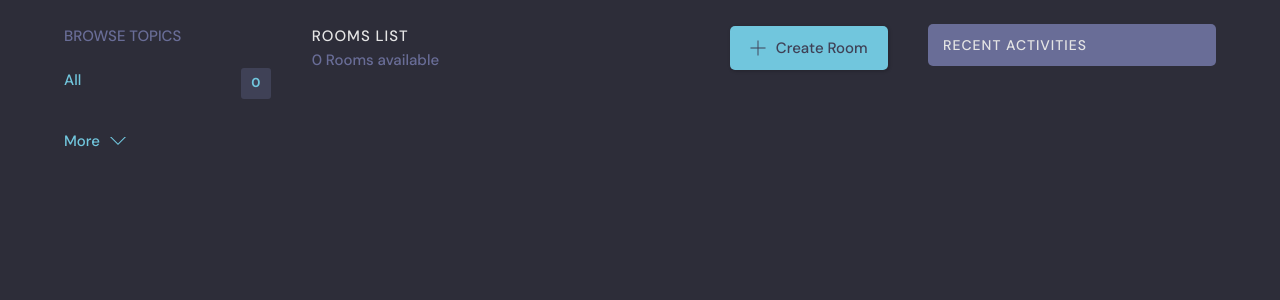
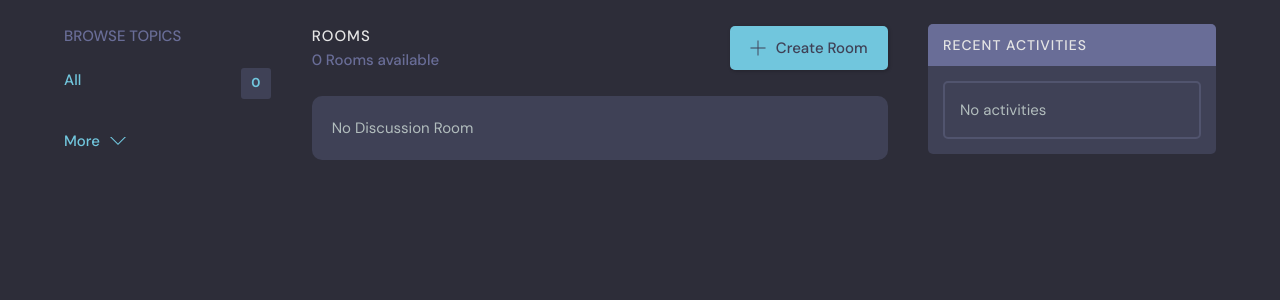
Before and after one commit to yijing-wu/Circle, a Django app: page / in a window 1280 px wide. Shown: the part 76-376 px from the top of the page. Run offline with Django 4.2, Linux system fonts and the light colour scheme; data that the repository does not hold is empty.

Commit message:
Add text when no activities/rooms

```diff
--- a/base/templates/base/activity_component.html
+++ b/base/templates/base/activity_component.html
@@ -2,6 +2,12 @@
   <div class="activities__header">
     <h2>Recent Activities</h2>
   </div>
+  {% if room_messages|length == 0 %}
+  <div class="activities__box">
+    <div>No activities</div>
+  </div>
+  {% endif %}
+  <!-- -->
   {% for message in room_messages %}
   <div class="activities__box">
     <div class="activities__boxHeader roomListRoom__header">
--- a/base/templates/base/feed_component.html
+++ b/base/templates/base/feed_component.html
@@ -1,3 +1,10 @@
+{% if rooms|length == 0 %}
+<div class="roomListRoom">
+  <span>No Discussion Room</span>
+</div>
+{% endif %}
+
+<!---->
 {% for room in rooms %}
 <div class="roomListRoom">
   <div class="roomListRoom__header">
--- a/base/templates/base/home.html
+++ b/base/templates/base/home.html
@@ -40,7 +40,7 @@
 
       <div class="roomList__header">
         <div>
-          <h2>Rooms List</h2>
+          <h2>Rooms</h2>
           <p>{{rooms_count}} Rooms available</p>
         </div>
 
--- a/base/views.py
+++ b/base/views.py
@@ -77,6 +77,7 @@ def home(request):
     total_rooms_count = Room.objects.all().count()
     rooms_count = rooms.count()
     room_messages = Message.objects.filter(Q(room__topic__name__icontains=q))[0:5]
+    room_messages.__len__
 
     context = {
         "rooms": rooms,
```
